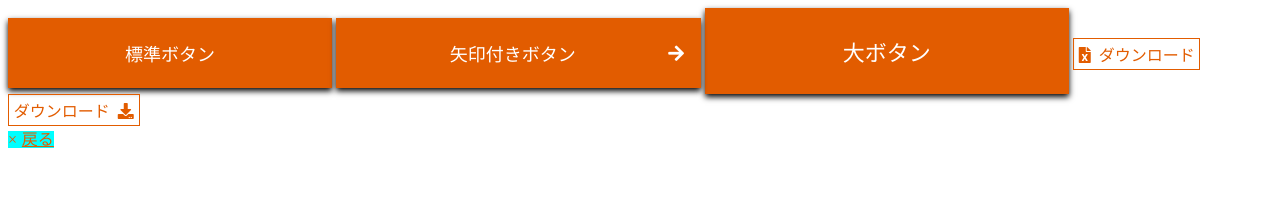
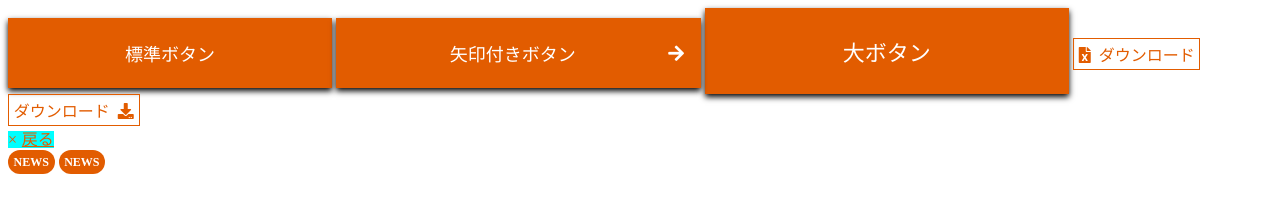
Before and after one commit to toshisns2/chapter_5, a plain HTML site: page index.html in a window 1280 px wide. Drawn offline with nearby package versions, Linux system fonts and the light colour scheme.

Commit message:
[update]ラベルを追加
ラベルを追加しました

```diff
--- a/index.html
+++ b/index.html
@@ -17,6 +17,9 @@
         <a class="after-icon-btn after-icon-btn--download" href="#">ダウンロード</a>
         <br>
         <a class="before-text before-text--cancel" href="#">戻る</a>
+        <br>
+        <span class="label">NEWS</span>
+        <a class="label label--link" href="#">NEWS</a>
     </main>
 </body>
 </html>
--- a/style.css
+++ b/style.css
@@ -125,3 +125,31 @@
 .before-text--cancel::before{
     content: '×';
 }
+
+.label {
+    display: inline-block;
+    padding: .2em .3em;
+    background-color: #e25c00;
+    color: #fff;
+    font-size: .75em;
+    font-weight: bold;
+    border: 2px solid transparent;
+    border-radius: 1em;
+}
+
+.label--warning {
+    background-color: #f1de00;
+    color:#000;
+}
+
+.label--link {
+    text-decoration: none;
+    transition: .25s;
+}
+
+.label--link:focus ,
+.label--link:hover {
+    background-color: #fff;
+    border-color: currentColor;
+    color:#e25c00;
+}
```
